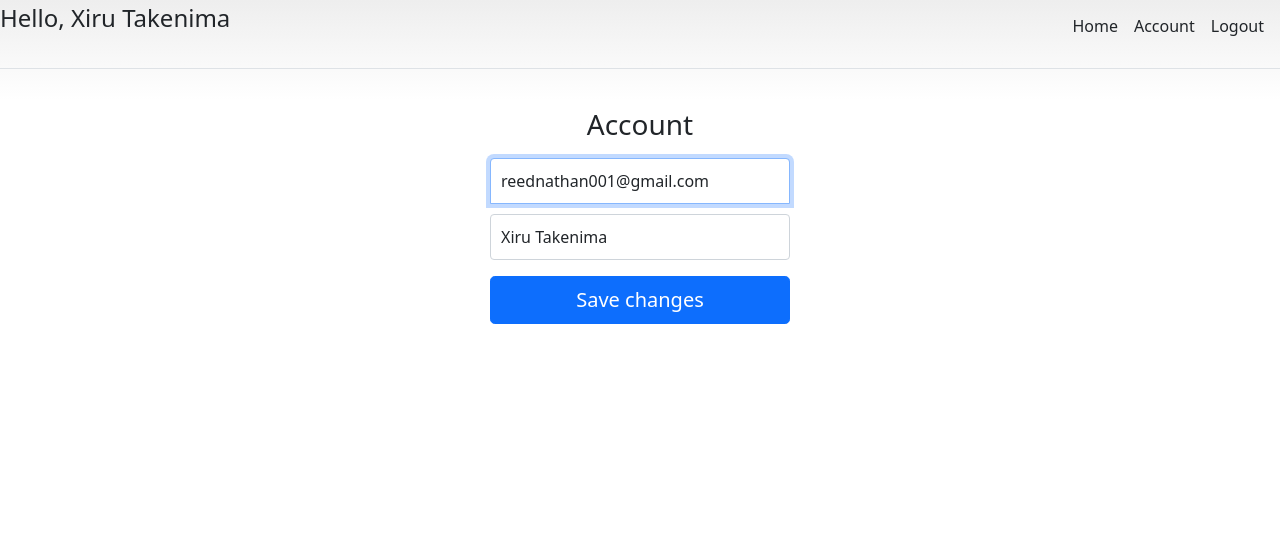
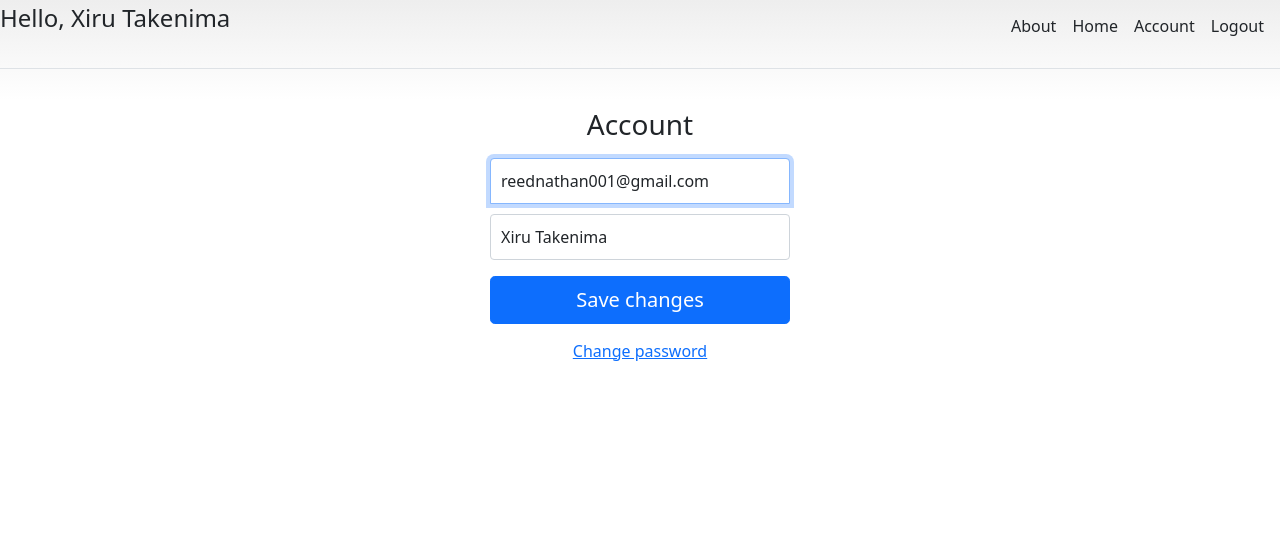
Before and after one commit to kev0051/accessible-opportunity, a Django app: page /account/ in a window 1280 px wide. Shown: the top 560 px of the page. Run offline with Django 4.2, Linux system fonts and the light colour scheme; a user stored in the database is signed in.

Commit message:
Add files via upload
Fixed merge of blog post and passforgot/reset and about

```diff
--- a/src/account/templates/account/account.html
+++ b/src/account/templates/account/account.html
@@ -72,4 +72,10 @@
 
 </form>
 
+</form>
+
+<div class="d-flex flex column">
+	<a class="m-auto" href="{% url 'password_change_complete' %}">Change password</a>
+</div>
+
 {% endblock content %}
--- a/src/account/templates/account/login.html
+++ b/src/account/templates/account/login.html
@@ -66,4 +66,8 @@
 
 </form>
 
+<div class="d-flex flex column">
+	<a class="m-auto" href="{% url 'password_reset' %}">Forgot password</a>
+</div>
+
 {% endblock content %}
--- a/src/mysite/settings.py
+++ b/src/mysite/settings.py
@@ -26,6 +26,9 @@ SECRET_KEY = 'django-insecure-#x6tj!bj-civ3xd130*p=jni&u6vznr=-jy2w8t_c_$%jb5!*v
 DEBUG = True
 
 ALLOWED_HOSTS = []
+
+if DEBUG:
+    EMAIL_BACKEND = 'django.core.mail.backends.console.EmailBackend' #during dev only
 
 
 # Application definition
--- a/src/mysite/urls.py
+++ b/src/mysite/urls.py
@@ -14,10 +14,12 @@ Including another URLconf
     2. Add a URL to urlpatterns:  path('blog/', include('blog.urls'))
 """
 from django.contrib import admin
-from django.urls import path
+from django.urls import path, include
+from django.contrib.auth import views as auth_views
 
 from personal.views import (
     home_screen_view,
+    about_screen_view,
 
 )
 
@@ -35,6 +37,13 @@ urlpatterns = [
     path('logout/', logout_view, name="logout"),
     path('login/', login_view, name="login"),
     path('account/', account_view, name="account"),
+    path('password_change/done/',auth_views.PasswordChangeDoneView.as_view(template_name='registration/password_change_done.html'),name='password_change_done'),
+    path('password_change/',auth_views.PasswordChangeView.as_view(template_name='registration/password_change.html'),name='password_change_complete'),
+    path('password_reset/done/',auth_views.PasswordResetCompleteView.as_view(template_name='registration/password_reset_done.html'),name='password_reset_done'),
+    path('reset/<uidb64>/<token>/',auth_views.PasswordResetConfirmView.as_view(),name='password_reset_confirm'),
+    path('password_reset/',auth_views.PasswordResetView.as_view(),name='password_reset'),
+    path('reset/done/',auth_views.PasswordResetCompleteView.as_view(template_name='registration/password_reset_complete.html'),name='password_reset_complete'),
+    path('about/', about_screen_view, name='about'),
 
 
 ]
--- a/src/personal/templates/personal/home.html
+++ b/src/personal/templates/personal/home.html
@@ -19,10 +19,4 @@
 
 </div>
 
-
-
-
-
-
-
 {% endblock content %}
--- a/src/templates/snippets/header.html
+++ b/src/templates/snippets/header.html
@@ -30,11 +30,13 @@
 
       <nav class="d-inline-flex mt-2 mt-md-0 ms-md-auto">
       	{% if request.user.is_authenticated %}
-		<a class="me-3 py-2 text-dark text-decoration-none" href="{% url 'home' %}">Home</a>
+      	<a class="me-3 py-2 text-dark text-decoration-none" href="{% url 'about' %}">About</a>
+				<a class="me-3 py-2 text-dark text-decoration-none" href="{% url 'home' %}">Home</a>
         <a class="me-3 py-2 text-dark text-decoration-none" href="{% url 'account' %}">Account</a>
         <a class="me-3 py-2 text-dark text-decoration-none" href="{% url 'logout' %}">Logout</a>
 
 		{% else %}
+			<a class="me-3 py-2 text-dark text-decoration-none" href="{% url 'about' %}">About</a>
 			<a class="me-3 py-2 text-dark text-decoration-none"href="{% url 'home' %}">Home</a>
 			<a class="me-3 py-2 text-dark text-decoration-none"href="{% url 'login' %}">Login</a>
 			<a class="me-3 btn btn-outline-primary" href="{% url 'register' %}">Register</a>
```
Also changed, not shown: src/personal/views.py (+4 -12 lines), src/db.sqlite3.
